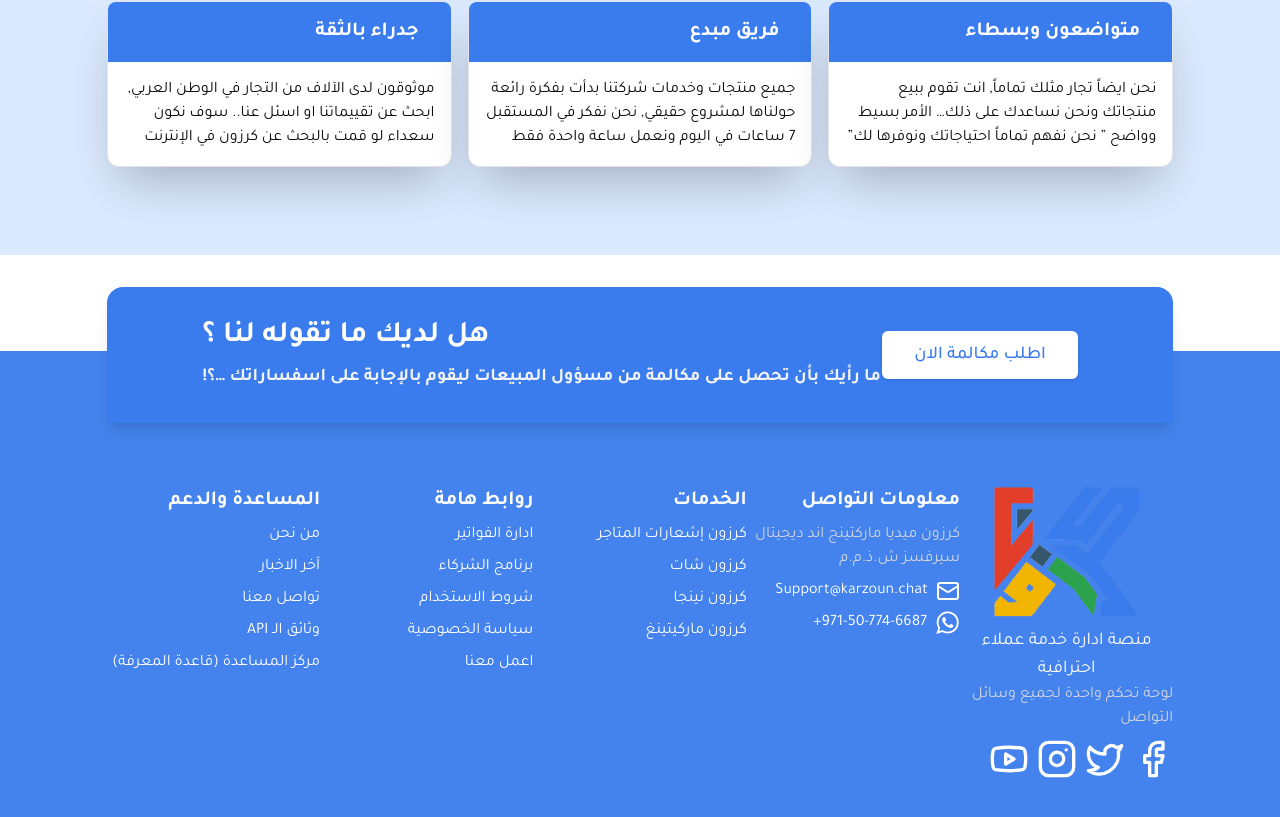
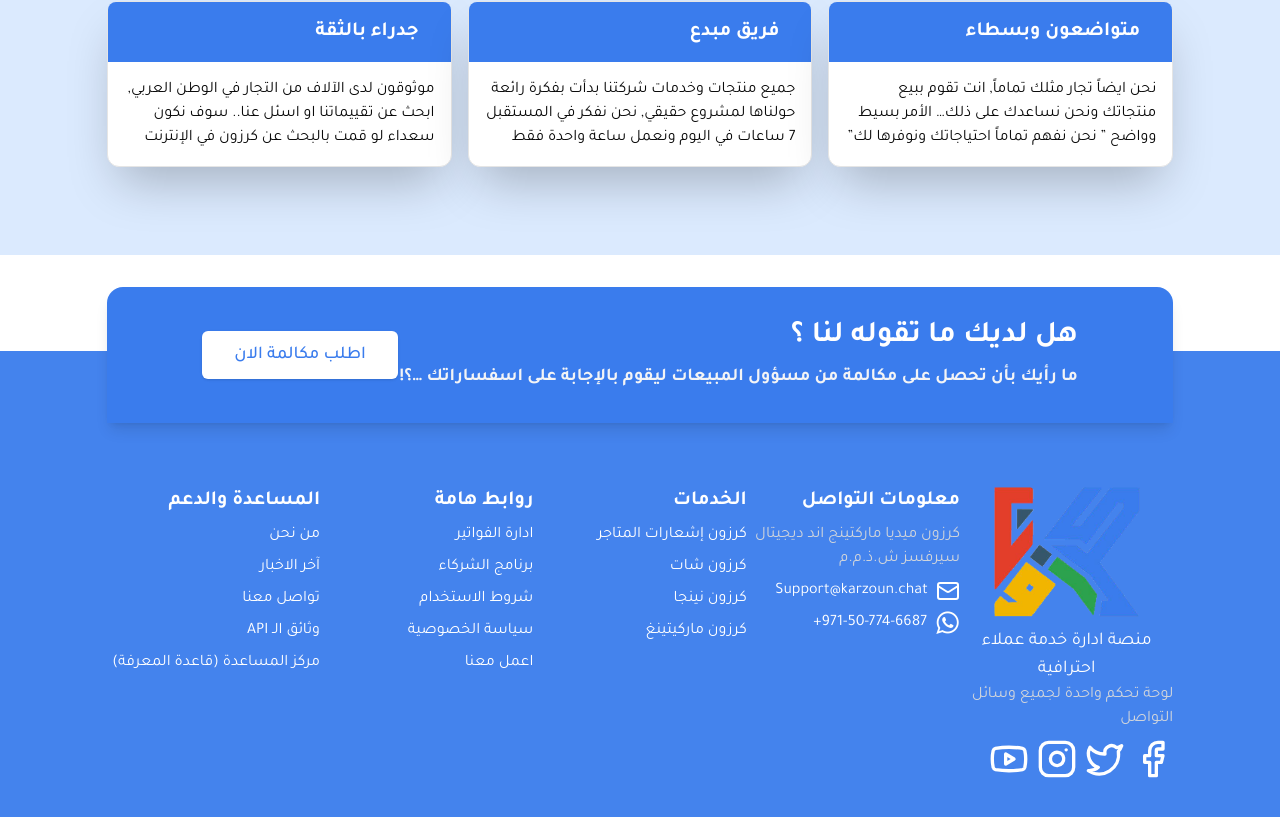
Before and after one commit to muhannad35990/karzoun, a Next.js app: page / in a window 1280 px wide. Shown: the part 8430-9247 px from the top of the page. Built offline with nearby package versions, Linux system fonts and the light colour scheme.

Commit message:
fix footer

```diff
--- a/src/components/organisms/Footer.tsx
+++ b/src/components/organisms/Footer.tsx
@@ -40,14 +40,8 @@
       <div className="flex flex-col items-center mb-8 w-5/6 mx-auto mt-16">
         <div className="bg-primary flex items-center w-full px-2 py-8 -mt-48  shadow-lg rounded-t-2xl">
           <div className="w-5/6 mx-auto flex items-center justify-between">
-            <Button className="bg-white text-primary text-lg px-8 py-6">
-              اطلب مكالمة الان
-            </Button>
-            <div className="flex flex-col items-end">
-              <h1
-                className="text-3xl text-white font-bold text-end mb-2"
-                dir="rtl"
-              >
+            <div className="flex flex-col items-start">
+              <h1 className="text-3xl text-white font-bold text-right mb-2">
                 هل لديك ما تقوله لنا ؟
               </h1>
               <p
@@ -58,6 +52,9 @@
                 اسفساراتك …؟!
               </p>
             </div>
+            <Button className="bg-white text-primary text-lg px-8 py-6">
+              اطلب مكالمة الان
+            </Button>
           </div>
         </div>
         <div className="grid grid-cols-1 md:grid-cols-3 lg:grid-cols-5 mt-16">
```
